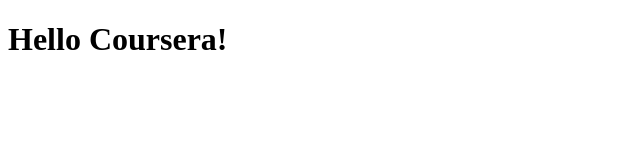
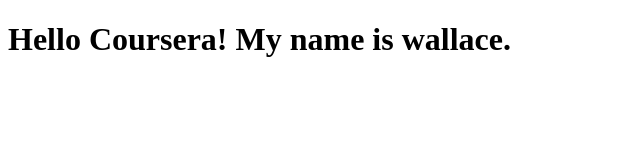
Before and after one commit to wallis27/Coursera-test, a plain HTML site: page site/index.html in a window 1280 px wide. Shown: the whole page, without its empty margins (0-640 px from the left). Drawn offline with Linux system fonts and the light colour scheme.

Commit message:
small addition to our page content.

```diff
--- a/site/index.html
+++ b/site/index.html
@@ -5,6 +5,6 @@
 </head>
 <body>
 
-<h1>Hello Coursera!</h1>
+<h1>Hello Coursera! My name is wallace.</h1>
 </body>
 </html>
```
